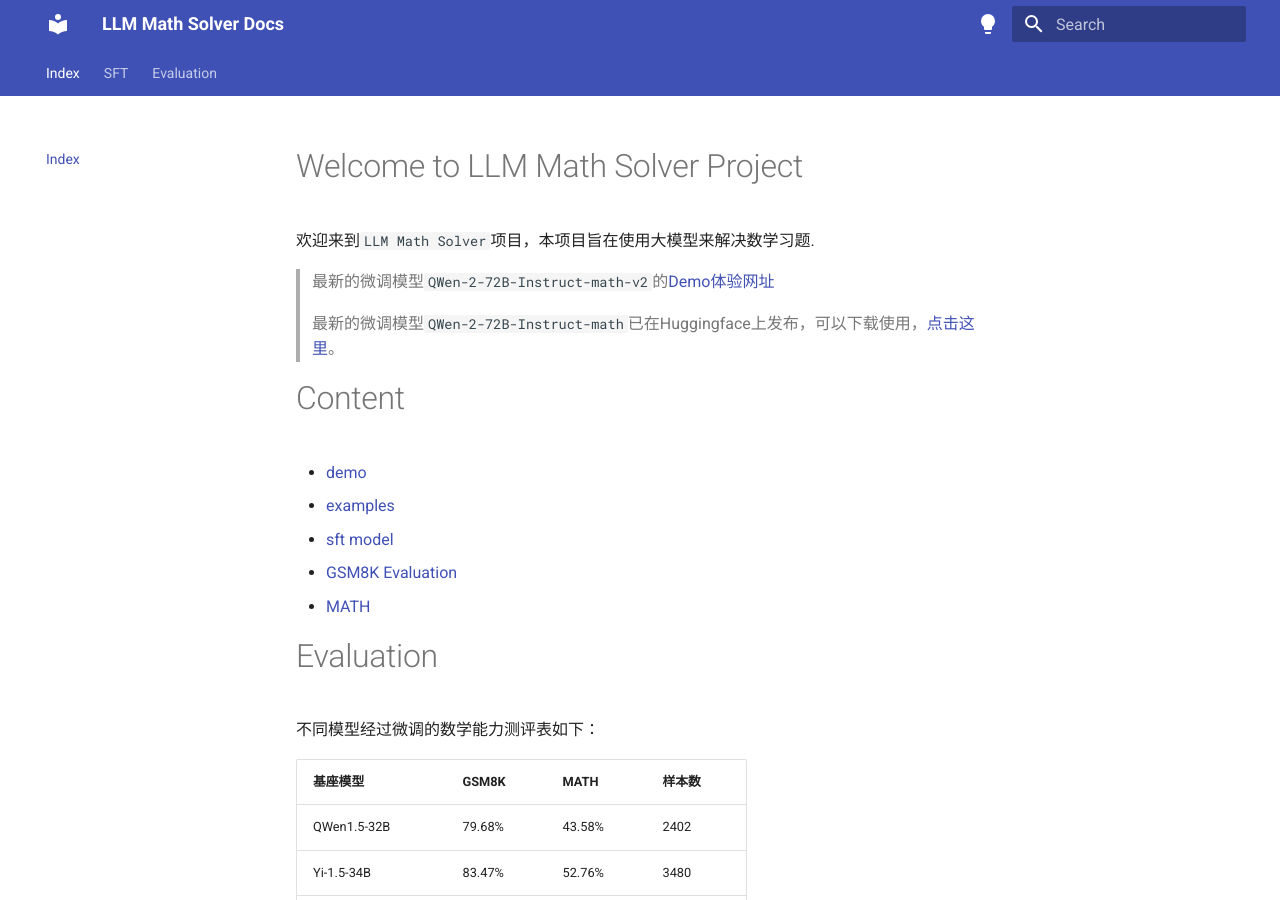
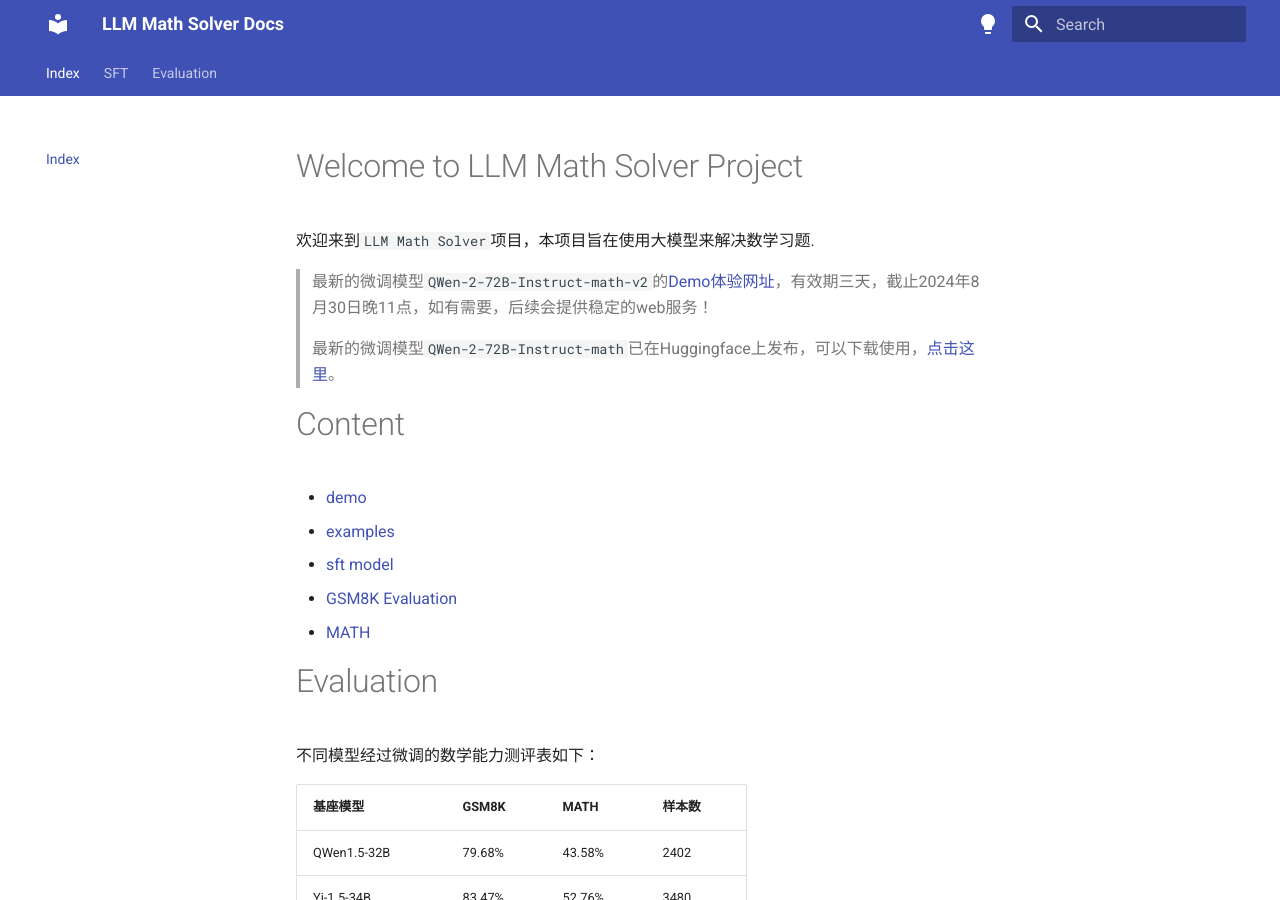
Before and after one commit to percent4/llm_math_solver, an MkDocs documentation site: the page built from docs/index.md, in a window 1280 px wide and 900 px high. Built offline with MkDocs 1.6.1 and Material for MkDocs 9.7.7, drawn with Linux system fonts in a browser that asks for light colours.

```diff
--- a/docs/index.md
+++ b/docs/index.md
@@ -2,7 +2,7 @@
 
 欢迎来到`LLM Math Solver`项目，本项目旨在使用大模型来解决数学习题.
 
-> 最新的微调模型`QWen-2-72B-Instruct-math-v2`的[Demo体验网址](http://117.50.185.39:50081/)
+> 最新的微调模型`QWen-2-72B-Instruct-math-v2`的[Demo体验网址](https://9017a82f6b45143294.gradio.live)，有效期三天，截止2024年8月30日晚11点，如有需要，后续会提供稳定的web服务！
 
 > 最新的微调模型`QWen-2-72B-Instruct-math`已在Huggingface上发布，可以下载使用，[点击这里](https://huggingface.co/jclian91/Qwen2-72B-Instruct-math)。
 
```
Also changed, not shown: README.md (+1 -1 lines).
